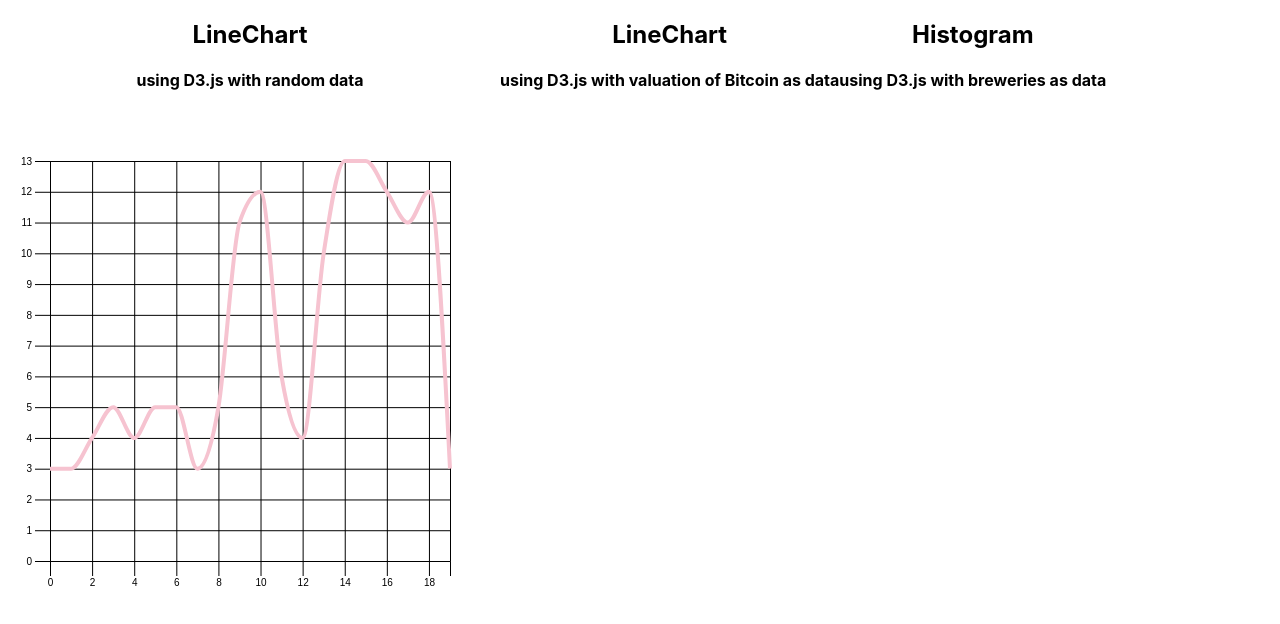
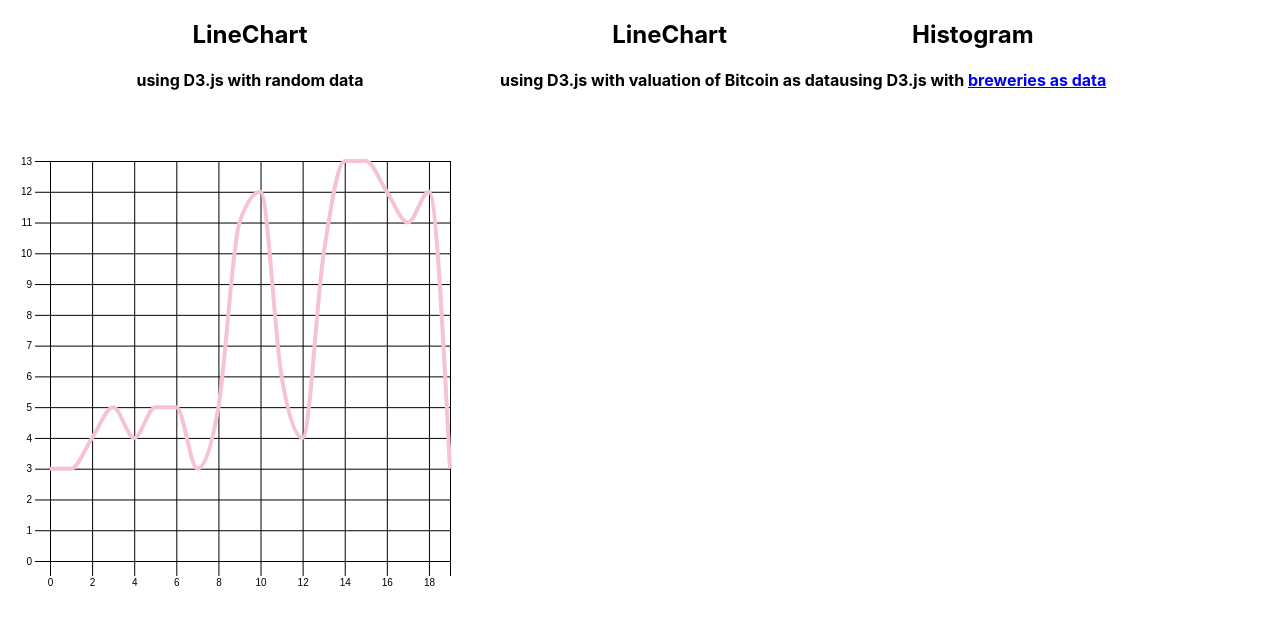
Before and after one commit to elijahsamuels/d3-starter, a React (Create React App) app: page / in a window 1280 px wide. Shown: the top 624 px of the page. Built offline with nearby package versions, Linux system fonts and the light colour scheme; no server answers.

Commit message:
minor html change

```diff
--- a/src/Charts/Histogram.jsx
+++ b/src/Charts/Histogram.jsx
@@ -120,7 +120,7 @@ function Histogram(props) {
   return (
     <div>
       <h2>Histogram</h2>
-      <h4>using D3.js with breweries as data</h4>
+      <h4>using D3.js with <a href="https://api.openbrewerydb.org/breweries">breweries as data</a></h4>
       <div className="histogram chart" id="histogram"></div>
     </div>
   );
```
